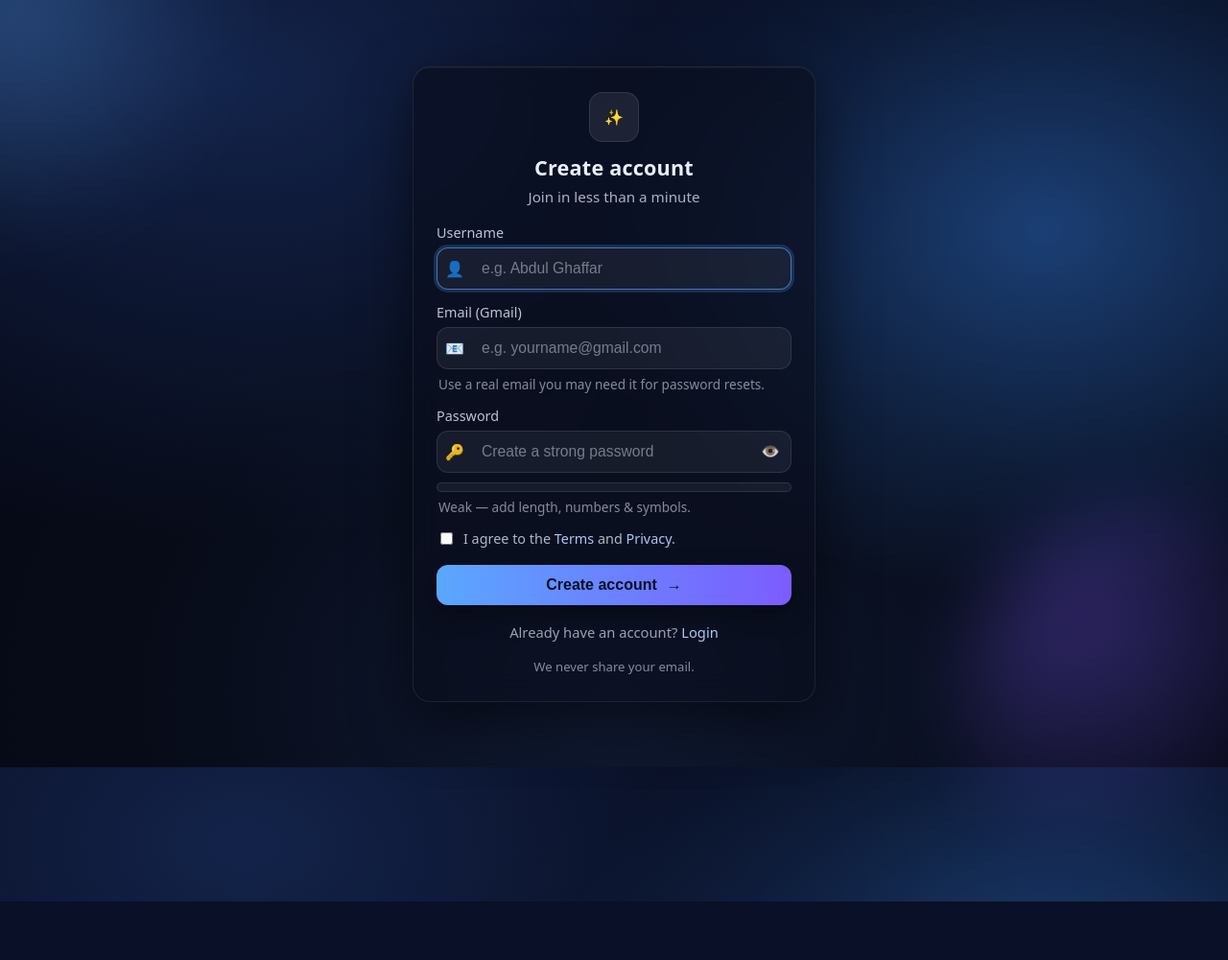
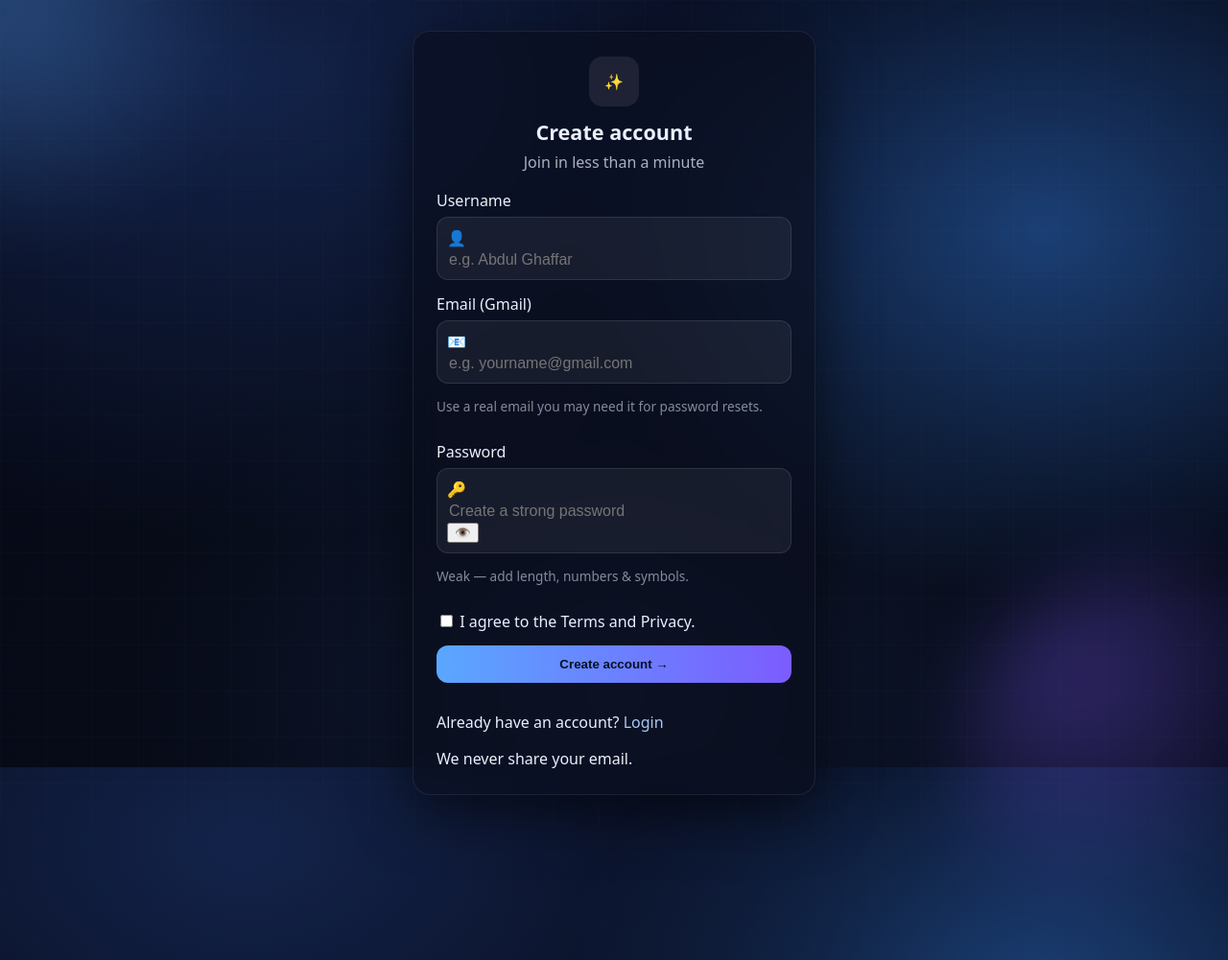
Before and after one commit to EnglishEdu28/TheEngEdu28, a Flask app: page /register in a window 1280 px wide; the page is wider, and only the part inside the window is pictured. Shown: that part at 96% size. Before the commit the page ends 940 px from the top of that part, so only its background shows below. Run offline with Flask 3, Linux system fonts and the light colour scheme.

Commit message:
Update style.css

```diff
--- a/static/style.css
+++ b/static/style.css
@@ -1,9 +1,9 @@
-/* ====== Base ====== */
 * { box-sizing: border-box; }
 html, body { height: 100%; }
+
 body {
   margin: 0;
-  font-family: ui-sans-serif, system-ui, -apple-system, Segoe UI, Roboto, Arial, "Noto Sans", "Apple Color Emoji", "Segoe UI Emoji";
+  font-family: ui-sans-serif, system-ui, -apple-system, Segoe UI, Roboto, Arial;
   color: #eaf0ff;
   background: radial-gradient(1200px 800px at 20% 10%, #13234a 0%, transparent 60%),
               radial-gradient(900px 700px at 85% 30%, #1b3f75 0%, transparent 55%),
@@ -19,7 +19,6 @@ body {
   position: relative;
 }
 
-/* ====== Background decorations ====== */
 .bg-orb {
   position: absolute;
   width: 420px;
@@ -49,12 +48,10 @@ body {
     linear-gradient(to right, rgba(255,255,255,0.05) 1px, transparent 1px),
     linear-gradient(to bottom, rgba(255,255,255,0.05) 1px, transparent 1px);
   background-size: 48px 48px;
-  mask-image: radial-gradient(circle at center, rgba(0,0,0,0.8) 0%, rgba(0,0,0,0.1) 70%, transparent 100%);
+  opacity: 0.25;
   pointer-events: none;
-  opacity: 0.25;
 }
 
-/* ====== Card ====== */
 .auth-card {
   width: 100%;
   max-width: 420px;
@@ -62,15 +59,17 @@ body {
   border-radius: 18px;
   background: rgba(10, 14, 28, 0.62);
   border: 1px solid rgba(255,255,255,0.08);
-  box-shadow:
-    0 18px 60px rgba(0,0,0,0.55),
-    inset 0 1px 0 rgba(255,255,255,0.06);
+  box-shadow: 0 18px 60px rgba(0,0,0,0.55);
   backdrop-filter: blur(14px);
   position: relative;
   z-index: 1;
 }
 
-.auth-header { text-align: center; margin-bottom: 18px; }
+.auth-header {
+  text-align: center;
+  margin-bottom: 18px;
+}
+
 .logo-badge {
   width: 52px;
   height: 52px;
@@ -79,204 +78,137 @@ body {
   margin: 0 auto 12px;
   border-radius: 14px;
   background: rgba(255,255,255,0.08);
-  border: 1px solid rgba(255,255,255,0.10);
 }
 
 .auth-header h1 {
   margin: 0;
   font-size: 1.35rem;
-  letter-spacing: 0.2px;
 }
 
 .auth-header p {
   margin: 6px 0 0;
   color: rgba(234,240,255,0.72);
-  font-size: 0.95rem;
 }
 
-/* ====== Alerts ====== */
 .alert {
   margin: 12px 0 16px;
-  padding: 12px 12px;
+  padding: 12px;
   border-radius: 12px;
+  background: rgba(255,255,255,0.06);
   border: 1px solid rgba(255,255,255,0.10);
-  background: rgba(255,255,255,0.06);
-  font-size: 0.95rem;
-  line-height: 1.25rem;
 }
-.alert strong { display: block; margin-bottom: 4px; }
 
 .alert-error {
   border-color: rgba(255, 85, 85, 0.35);
   background: rgba(255, 85, 85, 0.10);
 }
 
-.alert-warn {
-  border-color: rgba(255, 200, 70, 0.35);
-  background: rgba(255, 200, 70, 0.10);
+.auth-form {
+  display: grid;
+  gap: 14px;
 }
-
-/* ====== Form ====== */
-.auth-form { display: grid; gap: 14px; }
 
 .field label {
   display: block;
-  margin: 0 0 6px;
-  font-size: 0.9rem;
-  color: rgba(234,240,255,0.80);
+  margin-bottom: 6px;
 }
 
 .input-wrap {
-  display: grid;
-  grid-template-columns: 36px 1fr 42px;
-  align-items: center;
   border-radius: 12px;
   background: rgba(255,255,255,0.06);
   border: 1px solid rgba(255,255,255,0.10);
-  overflow: hidden;
-}
-
-.input-icon {
-  display: grid;
-  place-items: center;
-  opacity: 0.9;
+  padding: 10px;
 }
 
 .input-wrap input {
   width: 100%;
-  padding: 12px 10px;
+  background: transparent;
   border: none;
+  color: #eaf0ff;
+  font-size: 1rem;
   outline: none;
-  background: transparent;
-  color: #eaf0ff;
-  font-size: 0.98rem;
 }
 
-.input-wrap input::placeholder {
-  color: rgba(234,240,255,0.45);
+.btn {
+  width: 100%;
+  padding: 12px;
+  border: none;
+  border-radius: 12px;
+  font-weight: 600;
+  cursor: pointer;
+  color: #061126;
+  background: linear-gradient(90deg, #5aa7ff 0%, #7c5cff 100%);
 }
 
-.input-wrap:focus-within {
-  border-color: rgba(90, 167, 255, 0.65);
-  box-shadow: 0 0 0 3px rgba(90, 167, 255, 0.20);
+.btn:hover {
+  filter: brightness(1.05);
 }
-
-.icon-btn {
-  height: 100%;
-  border: none;
-  background: transparent;
-  color: rgba(234,240,255,0.85);
-  cursor: pointer;
-  font-size: 1rem;
-}
-
-.icon-btn:hover { background: rgba(255,255,255,0.06); }
-.icon-btn:disabled, input:disabled {
-  opacity: 0.55;
-  cursor: not-allowed;
-}
-
-/* Row controls */
-.row {
-  display: flex;
-  justify-content: space-between;
-  align-items: center;
-  gap: 10px;
-  margin-top: 2px;
-}
-
-.check {
-  display: inline-flex;
-  gap: 8px;
-  align-items: center;
-  font-size: 0.9rem;
-  color: rgba(234,240,255,0.75);
-}
-.check input { accent-color: #5aa7ff; }
-
-/* Buttons & links */
-.btn {
-  margin-top: 4px;
-  width: 100%;
-  padding: 12px 14px;
-  border: none;
-  border-radius: 12px;
-  cursor: pointer;
-  font-weight: 600;
-  font-size: 1rem;
-  color: #061126;
-  background: linear-gradient(90deg, #5aa7ff 0%, #7c5cff 100%);
-  box-shadow: 0 10px 25px rgba(0,0,0,0.35);
-  display: inline-flex;
-  align-items: center;
-  justify-content: center;
-  gap: 10px;
-}
-
-.btn:hover { filter: brightness(1.05); transform: translateY(-1px); }
-.btn:active { transform: translateY(0px); }
-.btn:disabled { opacity: 0.55; cursor: not-allowed; }
-
-.btn-arrow { font-weight: 900; }
 
 .link {
   color: rgba(180, 210, 255, 0.95);
   text-decoration: none;
 }
-.link:hover { text-decoration: underline; }
 
-.muted {
-  text-align: center;
-  margin: 4px 0 0;
-  color: rgba(234,240,255,0.65);
-  font-size: 0.92rem;
+.link:hover {
+  text-decoration: underline;
 }
 
-.auth-footer {
-  margin-top: 14px;
-  text-align: center;
+.table-wrap {
+  overflow: auto;
+  border-radius: 14px;
+  border: 1px solid rgba(255,255,255,0.08);
+  background: rgba(255,255,255,0.03);
 }
 
-.tiny {
-  color: rgba(234,240,255,0.55);
-  font-size: 0.82rem;
+.table {
+  width: 100%;
+  border-collapse: collapse;
+  min-width: 600px;
 }
 
-/* Small screens */
-@media (max-width: 380px) {
-  .auth-card { padding: 22px 16px; }
-  .row { flex-direction: column; align-items: flex-start; }
+.table th {
+  padding: 12px;
+  text-align: left;
+  font-size: 0.9rem;
+  color: rgba(234,240,255,0.75);
+  border-bottom: 1px solid rgba(255,255,255,0.08);
 }
 
-/* ====== Register extras ====== */
+.table td {
+  padding: 12px;
+  border-top: 1px solid rgba(255,255,255,0.08);
+}
+
+.table tr:hover {
+  background: rgba(255,255,255,0.04);
+}
+
+.actions {
+  display: flex;
+  gap: 10px;
+  flex-wrap: wrap;
+}
+
+.btn-danger {
+  border: 1px solid rgba(255, 85, 85, 0.35);
+  background: rgba(255, 85, 85, 0.12);
+  color: white;
+  padding: 8px 10px;
+  border-radius: 10px;
+  cursor: pointer;
+}
+
+.btn-danger:hover {
+  background: rgba(255, 85, 85, 0.18);
+}
+
+.row {
+  display: flex;
+  justify-content: space-between;
+  margin-top: 14px;
+}
+
 .hint {
-  margin: 6px 2px 0;
   font-size: 0.85rem;
   color: rgba(234,240,255,0.55);
 }
-
-.soft {
-  color: rgba(180, 210, 255, 0.95);
-}
-
-.strength {
-  margin-top: 10px;
-  height: 10px;
-  border-radius: 999px;
-  background: rgba(255,255,255,0.06);
-  border: 1px solid rgba(255,255,255,0.10);
-  overflow: hidden;
-}
-
-.strength-bar {
-  height: 100%;
-  width: 0%;
-  border-radius: 999px;
-  background: rgba(90, 167, 255, 0.85); /* default */
-  transition: width 200ms ease;
-}
-
-/* No hard colors needed, but small variation helps the UX */
-.strength-bar[data-level="weak"] { background: rgba(255, 120, 120, 0.85); }
-.strength-bar[data-level="mid"] { background: rgba(255, 210, 90, 0.85); }
-.strength-bar[data-level="strong"] { background: rgba(120, 255, 170, 0.85); }
```
